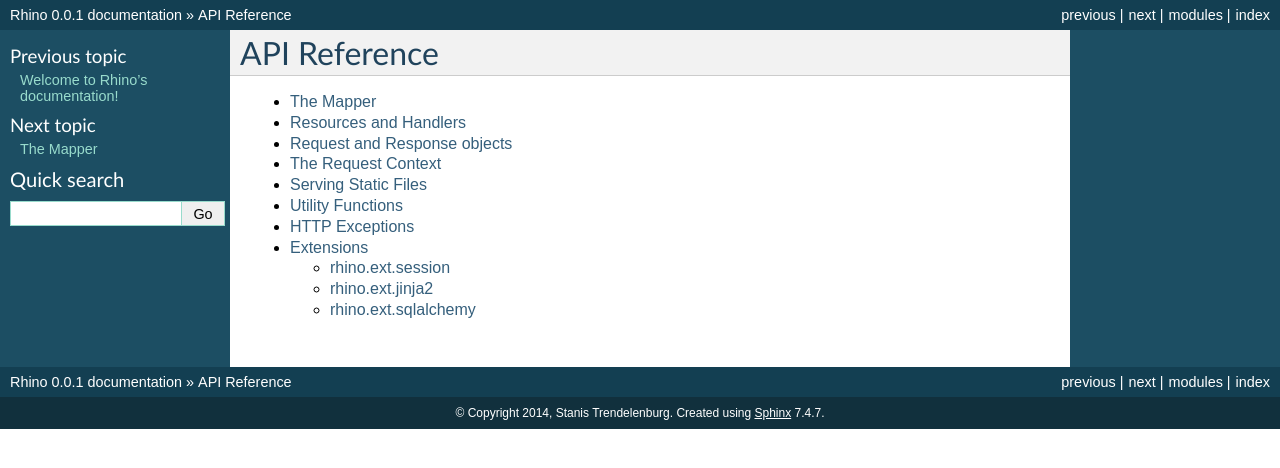
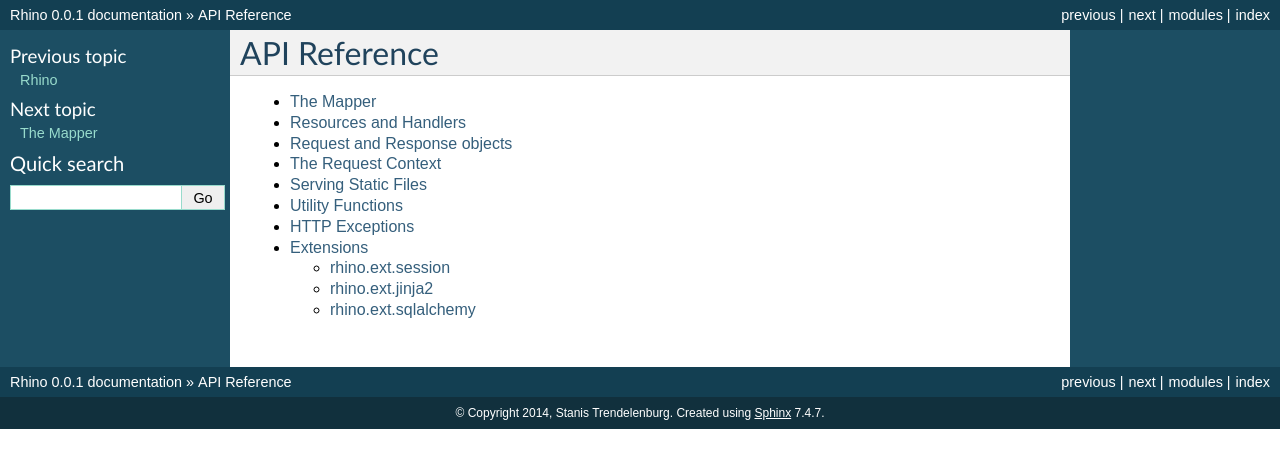
Before and after one commit to trendels/rhino, a Sphinx documentation site: the page built from doc/api.rst, in a window 1280 px wide. Shown: the top 468 px of the page. Built offline with Sphinx 7.4.7, drawn with Linux system fonts in a browser that asks for light colours.

```diff
--- a/doc/index.rst
+++ b/doc/index.rst
@@ -3,10 +3,7 @@
    You can adapt this file completely to your liking, but it should at least
    contain the root `toctree` directive.
 
-Welcome to Rhino's documentation!
-=================================
-
-Contents:
+.. include:: ../README.rst
 
 .. toctree::
    :maxdepth: 2
```
